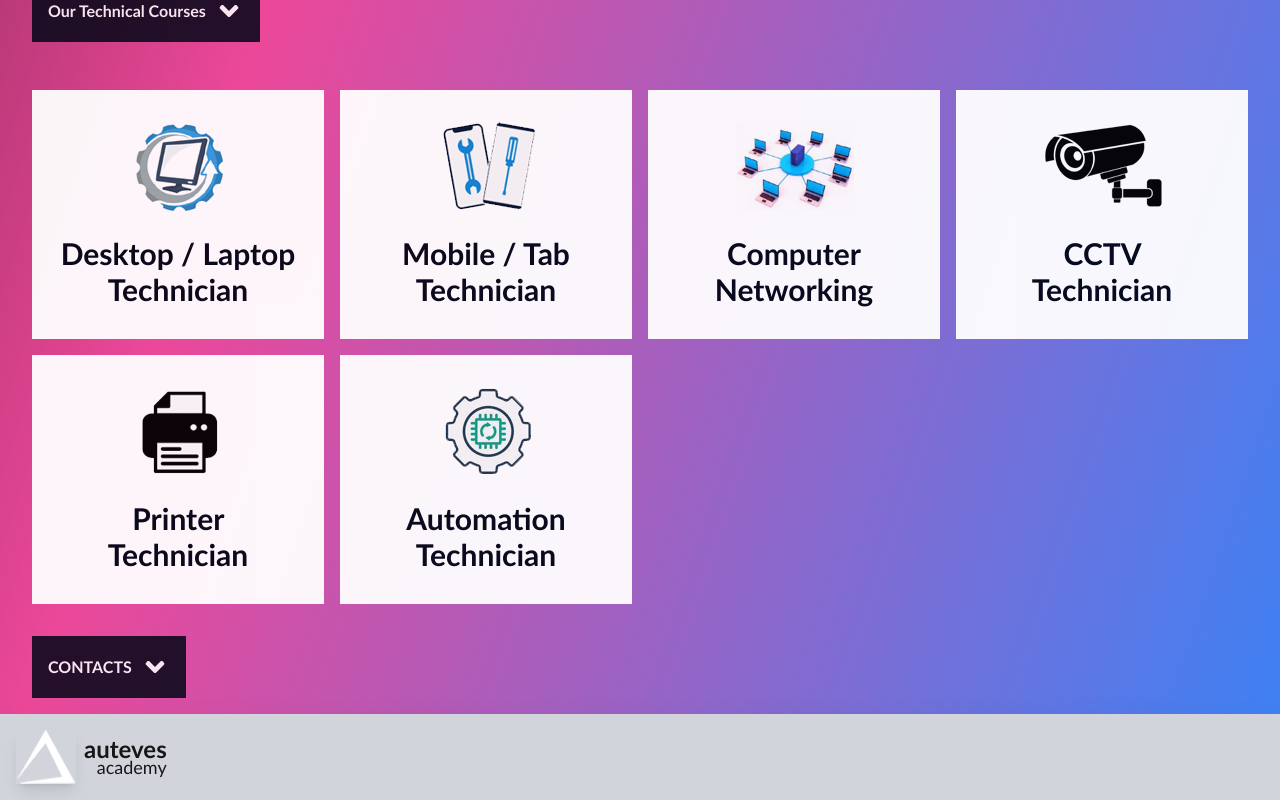
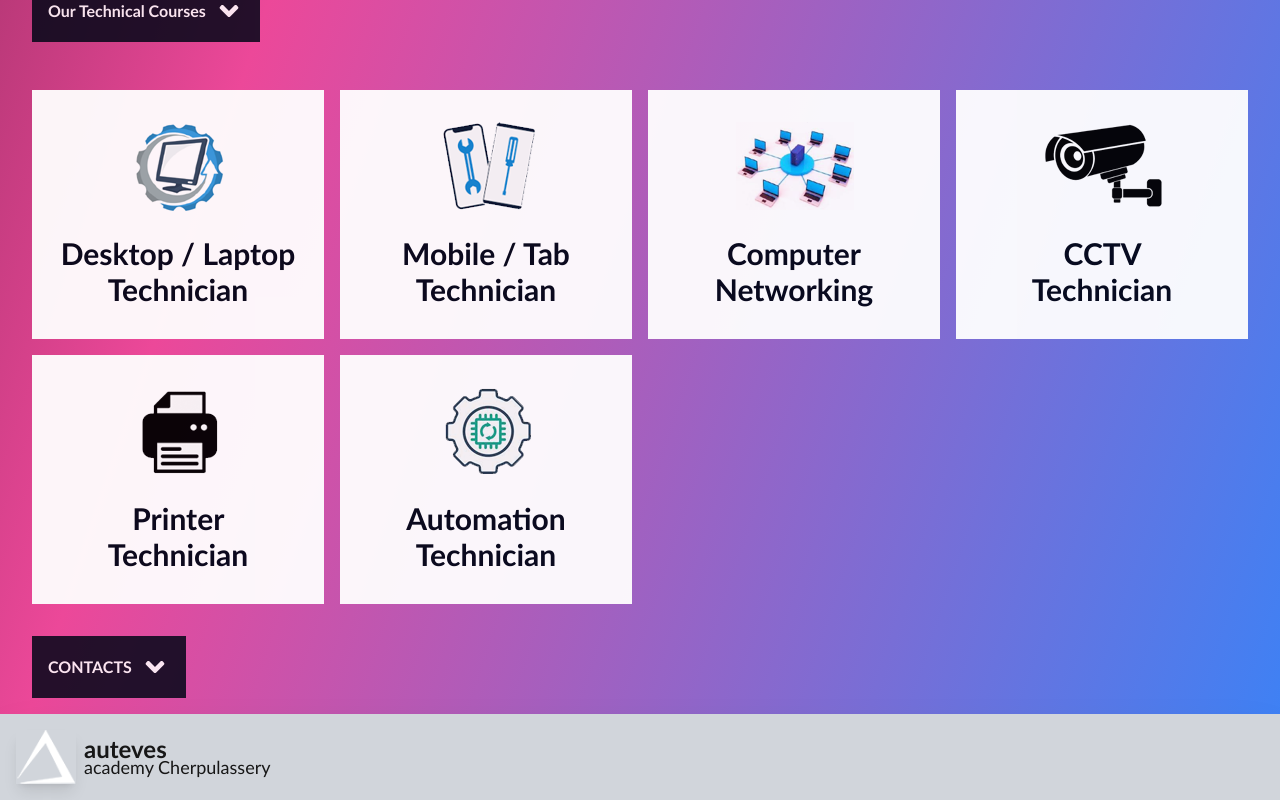
Before and after one commit to rasvpz/auteves, a Next.js app: page / in a window 1280 px wide. Shown: the part 3006-3806 px from the top of the page. Built offline with nearby package versions, Linux system fonts and the light colour scheme.

Commit message:
lastUpdate2025

```diff
--- a/src/app/componants/Footer.jsx
+++ b/src/app/componants/Footer.jsx
@@ -45,7 +45,7 @@ const Footer = () => {
           />
           <div className="flex flex-col">
             <span className="text-xl font-bold lg:text-2xl">auteves</span>
-            <span className='text-lg mt-[-12px] text-right'>academy</span>
+            <span className='text-lg mt-[-12px] text-right'>academy Cherpulassery</span>
           </div>
         </div>
         </div>
```
